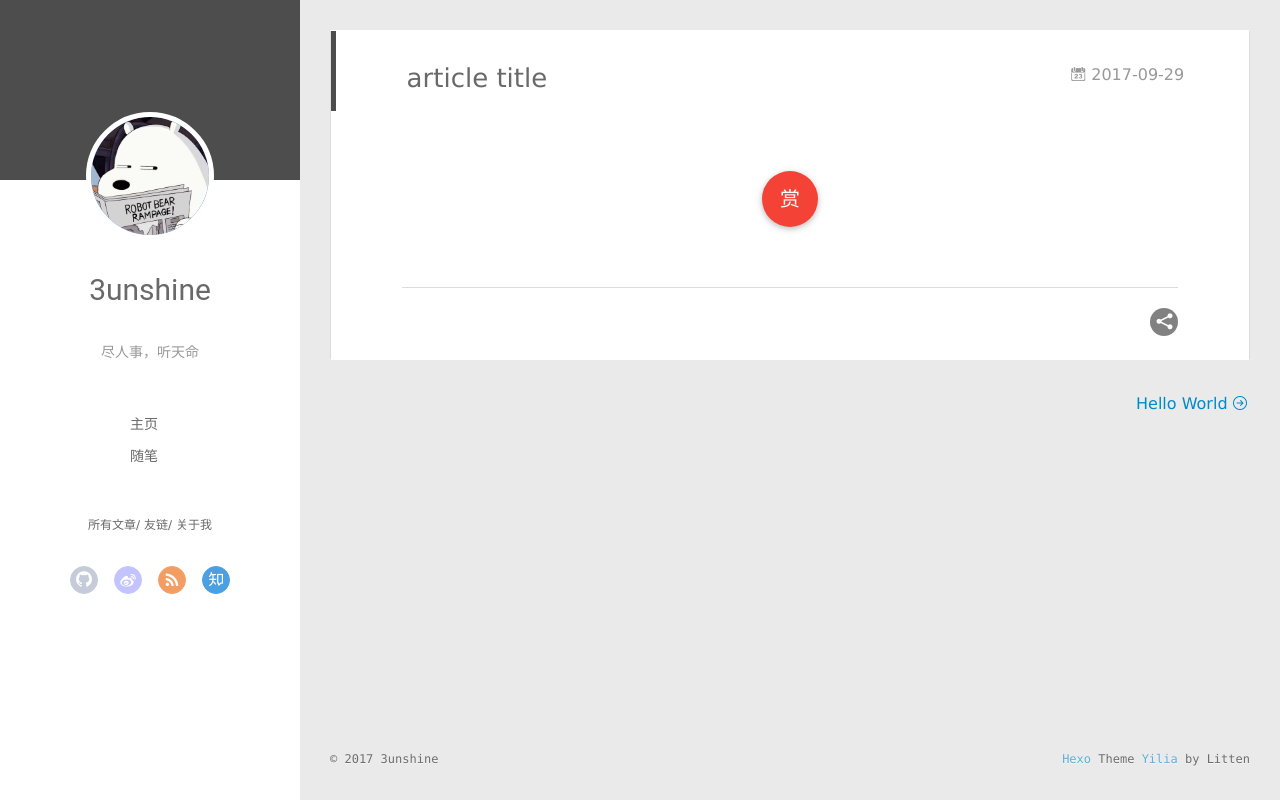
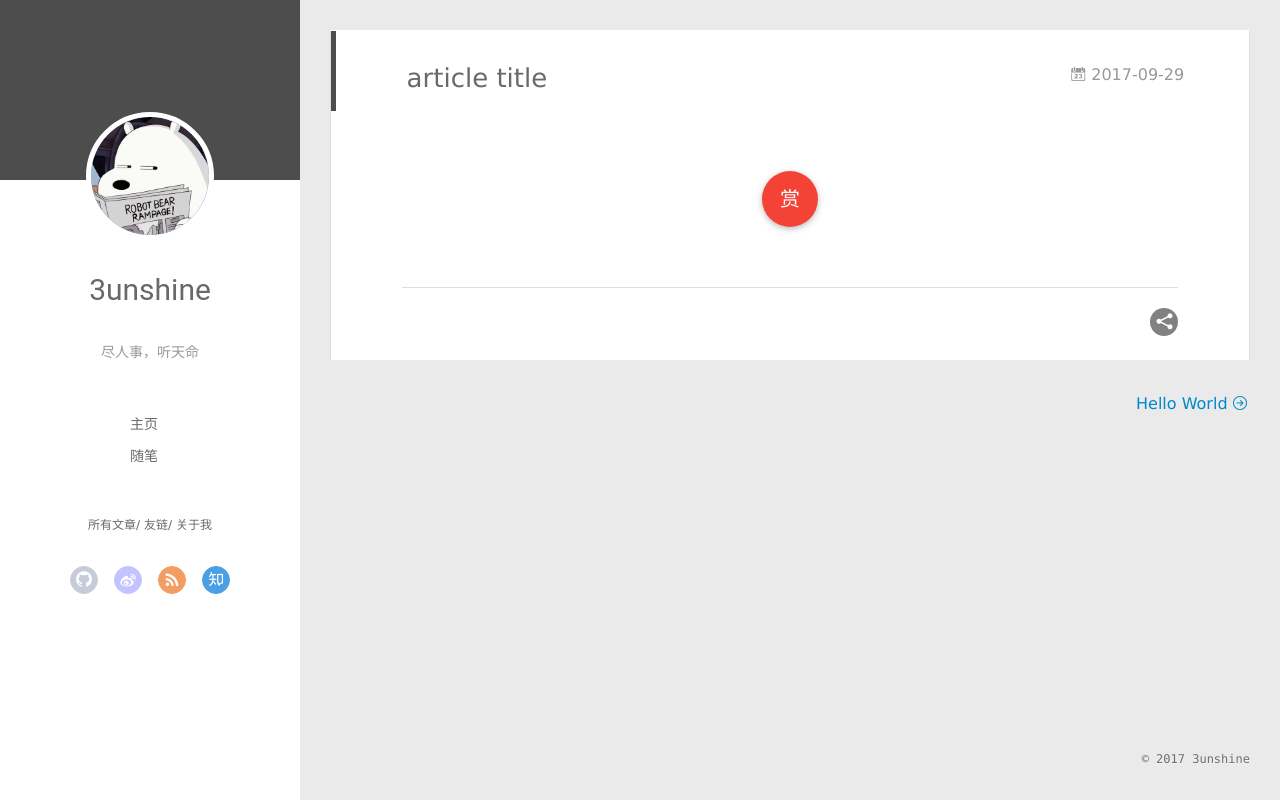
Before and after one commit to 3unshine/3unshine.github.io, a plain HTML site: page 2017/09/29/article-title/index.html in a window 1280 px wide. Drawn offline with Linux system fonts and the light colour scheme.

Commit message:
Site updated: 2017-09-30 16:10:32

```diff
--- a/2017/09/29/article-title/index.html
+++ b/2017/09/29/article-title/index.html
@@ -315,12 +315,9 @@
       <footer id="footer">
   <div class="outer">
     <div id="footer-info">
-    	<div class="footer-left">
+    	<div class="footer-right">
     		&copy; 2017 3unshine
     	</div>
-      	<div class="footer-right">
-      		<a href="http://hexo.io/" target="_blank">Hexo</a>  Theme <a href="https://github.com/litten/hexo-theme-yilia" target="_blank">Yilia</a> by Litten
-      	</div>
     </div>
   </div>
 </footer>
```
Also changed, not shown: 2017/09/29/hello-world/index.html (+1 -4 lines), archives/2017/09/index.html (+1 -4 lines), archives/2017/index.html (+1 -4 lines), archives/index.html (+1 -4 lines), index.html (+1 -4 lines).
